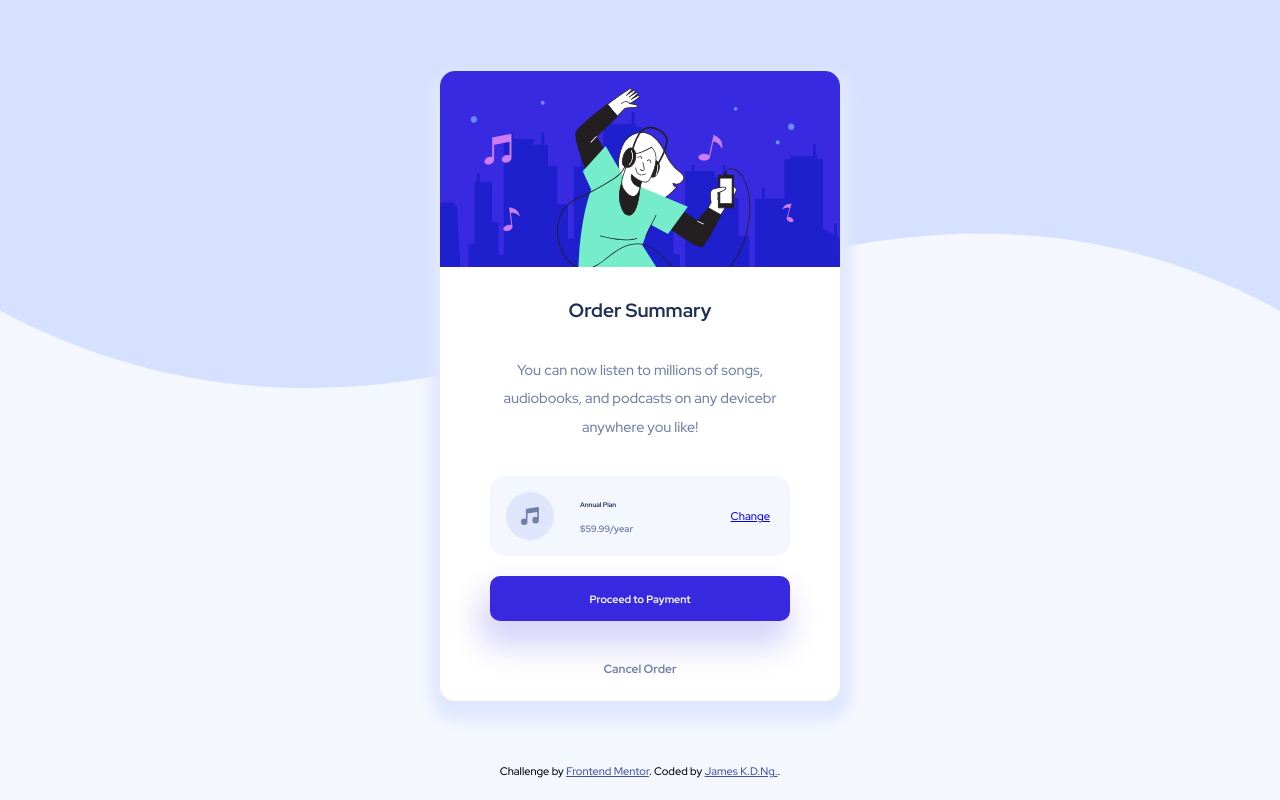
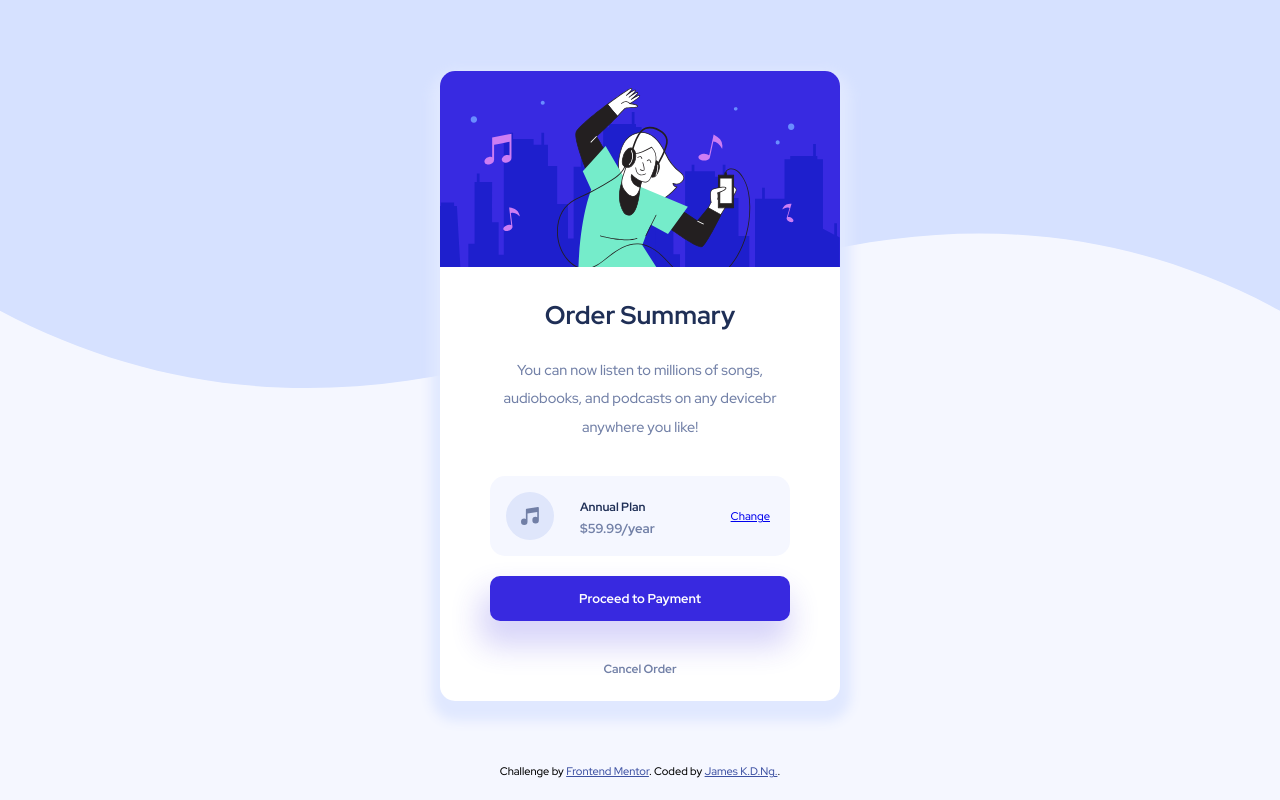
Before and after one commit to James-K-DNg-1901/order-summary-card, a plain HTML site: page index.html in a window 1280 px wide. Drawn offline with Linux system fonts and the light colour scheme.

Commit message:
Update index.html

```diff
--- a/index.html
+++ b/index.html
@@ -24,7 +24,7 @@
     </div>
     <div class="summary-container">
       <div class="order-summary">
-        <h2>Order Summary</h2>
+        <h1>Order Summary</h1>
       </div>
       <div class="discription">
         <p>
@@ -38,17 +38,17 @@
           <img src="images/icon-music.svg" alt="icon-music">
         </div>
         <div  class="deal-title">
-          <h5>Annual Plan</h5>
+          <h2>Annual Plan</h2>
         </div>
         <div class="deal">
-          <h5>$59.99/year</h5>
+          <h3>$59.99/year</h3>
         </div>
         <div  class="change-deal">
           <a href="#">Change</a>
         </div>
       </div>
       <div class="btn">
-        <h5>Proceed to Payment</h5>
+        <h4>Proceed to Payment</h4>
       </div>
       <div class="cancle-order">
         <h5>Cancel Order</h5>
@@ -57,7 +57,7 @@
   </div>
   <div class="attribution">
     Challenge by <a href="https://www.frontendmentor.io?ref=challenge" target="_blank">Frontend Mentor</a>.
-    Coded by <a href="https://github.com/James-K-DNg-1901">James K.D.Ng.</a>.
+    Coded by <a href="">James K.D.Ng.</a>.
   </div>
 </body>
 </html>
```
